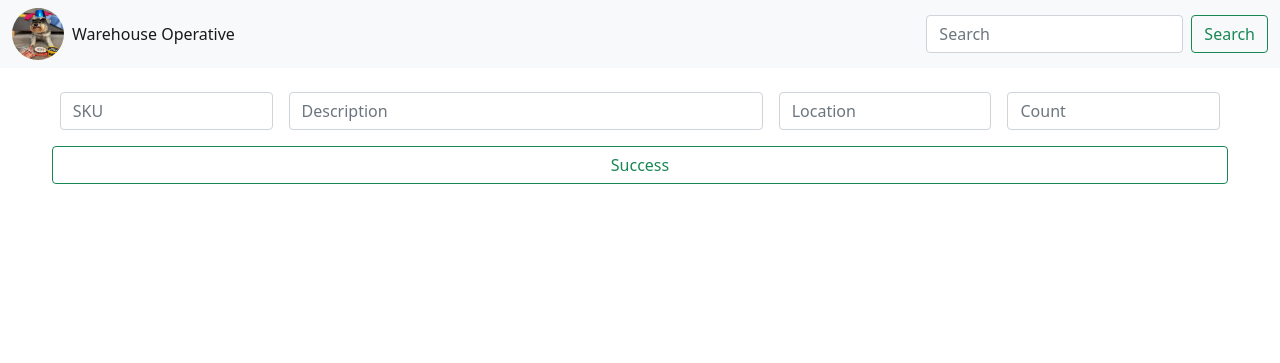
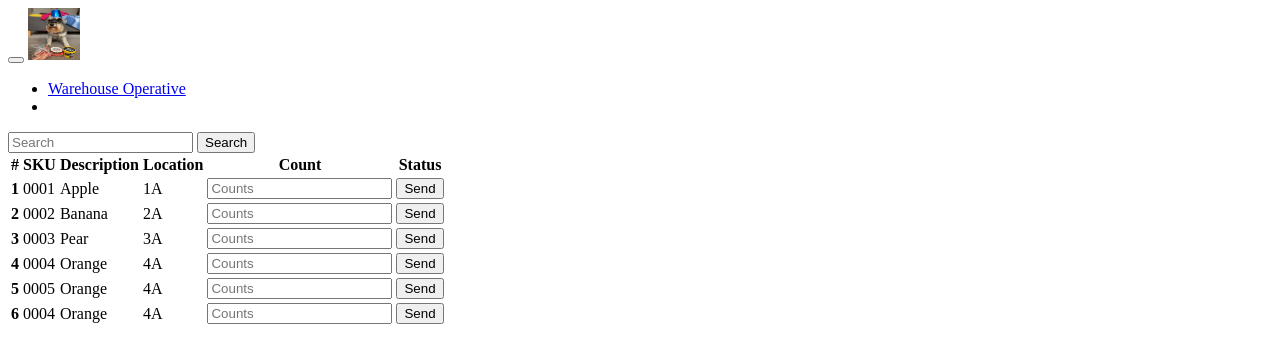
Before and after one commit to Jesus-15/stockCount, a Flask app: template templates/index.html in a window 1280 px wide. Shown: the top 363 px of the page. Run offline with Flask 2, Linux system fonts and the light colour scheme; the template is opened without the code that fills it, so the values that code supplies are empty.

Commit message:
python done, trying to connect with url

```diff
--- a/app.py
+++ b/app.py
@@ -4,29 +4,40 @@
 description - Stock count page.
 """
 
-from flask import Flask, render_template, request, make_response, jsonify, send_file
+from flask import Flask, render_template, request, make_response, jsonify, send_file, redirect, url_for
 import json
 
 app = Flask(__name__)
 
 
-# @app.route('/')
-# def stock_count_page():
-#     """
-#     function stock_count_page() - This function is used to render the original page the warehouse operative will see,
-#     with empty data fields.
-#     """
-#     return render_template('index.html')
+@app.route('/')
+def stock_count_page():
+    """
+    function stock_count_page() - This function is used to render the original page the warehouse operative will see,
+    with empty data fields.
+    """
+    return render_template('index.html')
 
 
-@app.route('/')
+@app.route('/read', methods=['GET'])
 def inventory_read():
 
-    with open('data/inventory.json', 'r') as file:
-        data = file.read()
-        json_data = json.loads(data)
-        file.close()
-        return json_data
+    if request.method == 'GET':
+        with open('data/inventory.json', 'r') as file:
+            data = file.read()
+            # json_data = json.loads(data)
+
+            response = make_response(
+                jsonify(
+                    {"result": data}
+                ),
+                200,
+            )
+            file.close()
+
+            response.headers["Content-Type"] = "application/json"
+
+            return response
 
 
 @app.route('/api/delete', methods=['GET', 'PUT'])
@@ -87,14 +98,11 @@
 
         # position of item to change
         current = 0
-        test = 0
 
         # delete item from inventoryRestricted if match found
         for i in data['inventory']:
             if i['sku'] == sku:
                 data2['inventory'].append(data['inventory'][current])
-                # print(data['inventory'][current])
-                test += 1
             current += 1
         current = 0
         for j in data['inventory']:
--- a/data/inventory.json
+++ b/data/inventory.json
@@ -1 +1 @@
-{"inventory": [{"sku": "0003", "description": "Pear", "location": "3A", "count": "1011"}, {"sku": "0001", "description": "Apple", "location": "1A", "count": "1011"}]}
+{"inventory": [{"sku": "0001", "description": "Apple", "location": "1A", "count": ""}, {"sku": "0002", "description": "Banana", "location": "2A", "count": "222"}, {"sku": "0003", "description": "Pear", "location": "3A", "count": "1111"}, {"sku": "0004", "description": "Orange", "location": "4A", "count": "88"}, {"sku": "0005", "description": "Orange", "location": "4A", "count": "55"}, {"sku": "0004", "description": "Orange", "location": "4A", "count": "88"}]}
--- a/data/inventoryRestricted.json
+++ b/data/inventoryRestricted.json
@@ -1 +1 @@
-{"inventory": [{"sku": "0001", "description": "Apple", "location": "1A", "count": ""}, {"sku": "0002", "description": "Banana", "location": "2A", "count": ""}, {"sku": "0003", "description": "Pear", "location": "3A", "count": ""}, {"sku": "0004", "description": "Orange", "location": "4A", "count": ""},  {"sku": "0005", "description": "Orange", "location": "4A", "count": ""}]}
+{"inventory": [{"sku": "0001", "description": "Apple", "location": "1A", "count": ""}, {"sku": "0002", "description": "Banana", "location": "2A", "count": ""}, {"sku": "0003", "description": "Pear", "location": "3A", "count": ""}, {"sku": "0006", "description": "jjjj", "location": "bournemouth", "count": ""}]}
--- a/static/script.js
+++ b/static/script.js
@@ -1 +1,114 @@
-asdasdasdasdas
+function getInventory(){
+    let url = "/read";
+    let jsonhttp = new XMLHttpRequest();
+    let response = "ERROR occurred while getting journal entries";
+
+  jsonhttp.onreadystatechange = function () {
+      if (this.readyState === 4) {
+          if (this.status === 200) {
+              response = JSON.parse((this.responseText));
+              let inventoryEntries = JSON.parse(response.result)
+              // console.log(inventoryEntries);
+              let inventoryAll = inventoryEntries.inventory; // Array
+              // console.log(inventoryAll);
+              let inventoryList = ""
+              let row = 1
+              let table = "";
+
+              for (let i = 0; i < inventoryAll.length; i++) {
+
+                  var idInput = "count" + (i + 1);
+                  var input = "<input type='text' class='form-control' placeholder='Counts' id='"+idInput+"'>";
+                  var arr = inventoryAll[i];
+                  var idButton = "btnSend" + (i + 1);
+                  var button = "<button type='button' class='btn btn-outline-success' onclick='countDone(this)' id='"+idButton+"'>Send</button>";
+
+                  var idSku = "sku" + (i + 1);
+                  var idCount = "count" + (i + 1);
+                  // console.log(arr);
+
+                  var tr = "<tr>";
+                  tr += "<th id='row'>" + row + "</th>";
+                  tr += "<td id="+idSku+">" + inventoryAll[i]["sku"] + "</td>";
+                  tr += "<td id='description'>" + inventoryAll[i]["description"] + "</td>";
+                  tr += "<td id='location'>" + inventoryAll[i]["location"] + "</td>";
+                  tr += "<td id='"+idCount+"'>" + input + "</td>";
+                  tr += "<td id='button'>" + button +"</td>";
+                  tr += "</tr>";
+                  table += tr;
+                  row++;
+
+              }
+              document.getElementById("inventoryTable").innerHTML += table;
+          }
+      }
+  };
+  jsonhttp.open("GET", url, true);
+  jsonhttp.send();
+}
+getInventory();
+
+function countDone(x) {
+    let url = "/read"
+    let counthttp = new XMLHttpRequest();
+    let response = "ERROR occurred while getting journal entries";
+
+    counthttp.onreadystatechange = function () {
+        if (this.readyState === 4) {
+            if (this.status === 200) {
+                response = JSON.parse((this.responseText));
+                let inventoryEntries = JSON.parse(response.result)
+                // console.log(inventoryEntries);
+                let inventoryAll = inventoryEntries.inventory; // Array
+                // console.log(x.id);
+
+                for (let i = 0; i < inventoryAll.length; i++) {
+
+                    var id = "btnSend" + (1 + i);
+                    // console.log(inventoryAll[i]);
+                    if(x.id === id){
+                        console.log(inventoryAll[i]);
+                        // console.log("test");
+                    }
+                    // if(x == "btnSend" + i){
+                    //     let y = inventoryAll[i];
+                    //     return y;
+                    // }
+
+                }
+                // document.getElementById("test2").innerHTML = y;
+            }
+            // console.log(x);
+        }
+    };
+    counthttp.open("GET", url, true);
+    counthttp.send();
+}
+
+function callAPI(url, elResponse) {
+    //use the code from the lab task to complete the function
+    let xhttp = new XMLHttpRequest();
+    let response = "Error no response";
+
+    xhttp.onreadystatechange = function () {
+        if (this.readyState === 4 && this.status === 200) {
+            response = JSON.parse(this.responseText);
+        }
+        document.getElementById(elResponse).setAttribute("value", response.result);
+    }
+    xhttp.open("GET", url, true);
+    xhttp.send();
+}
+
+function delFunction(){
+    var x = document.getElementById("inventoryTable").rows[1];
+    var sku = document.getElementById("sku1");
+    var count = document.getElementById("count1");
+    var td = document.getElementsByTagName("td");
+    var url = "/api/add?sku=" + sku + "&count=" + count;
+    console.log(sku);
+    console.log(url);
+    console.log(x);
+    console.log(td);
+}
+delFunction();
--- a/static/style.css
+++ b/static/style.css
@@ -0,0 +1,3 @@
+#box-1{
+    margin: 500px;
+}
--- a/templates/index.html
+++ b/templates/index.html
@@ -6,12 +6,10 @@
         <meta name="viewport" content="width=device-width, initial-scale=1.0">
         <title>Stock Count</title>
          <!-- ========================LINK-CSS==========================-->
-         <link rel="stylesheet" href="style.css">
+         <link rel="stylesheet" href="static/style.css">
          <!-- ========================BOOSTRAP-CDN==========================-->
-         <link href="https://cdn.jsdelivr.net/npm/bootstrap@5.1.2/dist/css/bootstrap.min.css" rel="stylesheet">
-         <script src="https://cdn.jsdelivr.net/npm/bootstrap@5.1.2/dist/js/bootstrap.bundle.min.js"></script>
-         <!-- ========================WEB-ICON==========================-->
-         <link rel="shortcut icon" href="">
+{#         <link href="https://cdn.jsdelivr.net/npm/bootstrap@5.1.2/dist/css/bootstrap.min.css" rel="stylesheet">#}
+{#         <script src="https://cdn.jsdelivr.net/npm/bootstrap@5.1.2/dist/js/bootstrap.bundle.min.js"></script>#}
     </head>
 <body>
     <!-- ========================NAVBAR==========================-->
@@ -38,27 +36,25 @@
       </div>
     </nav>
 
-    <!-- ========================List==========================-->
-    <br>
-    <div class="d-flex justify-content-evenly">
-        <div class=" flex row g-3">
-            <div class="col-sm">
-                <input type="text" class="form-control" placeholder="SKU" aria-label="SKU" id="sku">
-            </div>
-            <div class="col-sm-5">
-                <input type="text" class="form-control" placeholder="Description" aria-label="Description" id="description">
-             </div>
-            <div class="col-sm">
-                <input type="text" class="form-control" placeholder="Location" aria-label="Location" id="location">
-            </div>
-            <div class="col-sm">
-                <input type="text" class="form-control" placeholder="Count" aria-label="Count" id="count">
-            </div>
-                <button type="button" class="btn btn-outline-success">Success</button>
-        </div>
-    </div>
+    <!-- ========================TABLE==========================-->
+     <table class="table table-striped table-hover" id="inventoryTable">
+        <thead>
+          <tr>
+            <th scope="col">#</th>
+            <th scope="col" >SKU</th>
+            <th scope="col">Description</th>
+            <th scope="col">Location</th>
+            <th scope="col">Count</th>
+            <th scope="col">Status</th>
+          </tr>
+        </thead>
+        <tbody>
+
+        </tbody>
+      </table>
 
 
 
+    <script src="static/script.js"></script>
 </body>
 </html>
```
